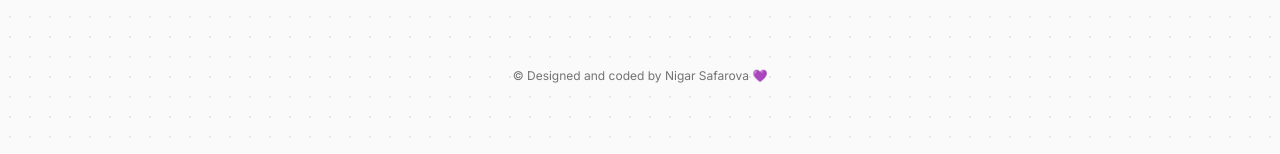
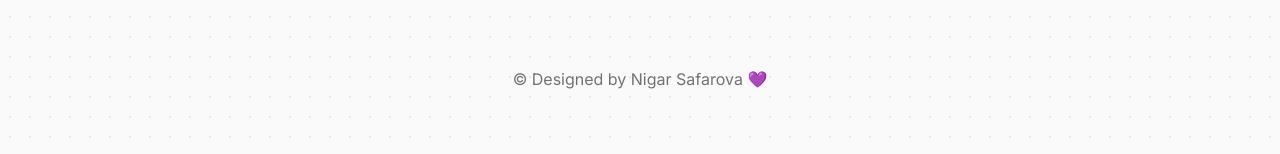
Before and after one commit to Adao-Angelo/personal-portfolio, a Next.js app: page / in a window 1280 px wide. Shown: the part 3713-3867 px from the top of the page. Built offline with nearby package versions, Linux system fonts and the light colour scheme.

Commit message:
update footer

```diff
--- a/src/components/Footer/Footer.tsx
+++ b/src/components/Footer/Footer.tsx
@@ -52,8 +52,8 @@ export default function Footer() {
           </div>
         </div>
       </div>
-      <p className="text-[1.2rem] text-neutral-500">
-        © Designed and coded by Nigar Safarova 💜
+      <p className="text-[1.2rem] md:text-[1.6rem] text-neutral-500">
+        © Designed by Nigar Safarova 💜
       </p>
     </footer>
   );
```
